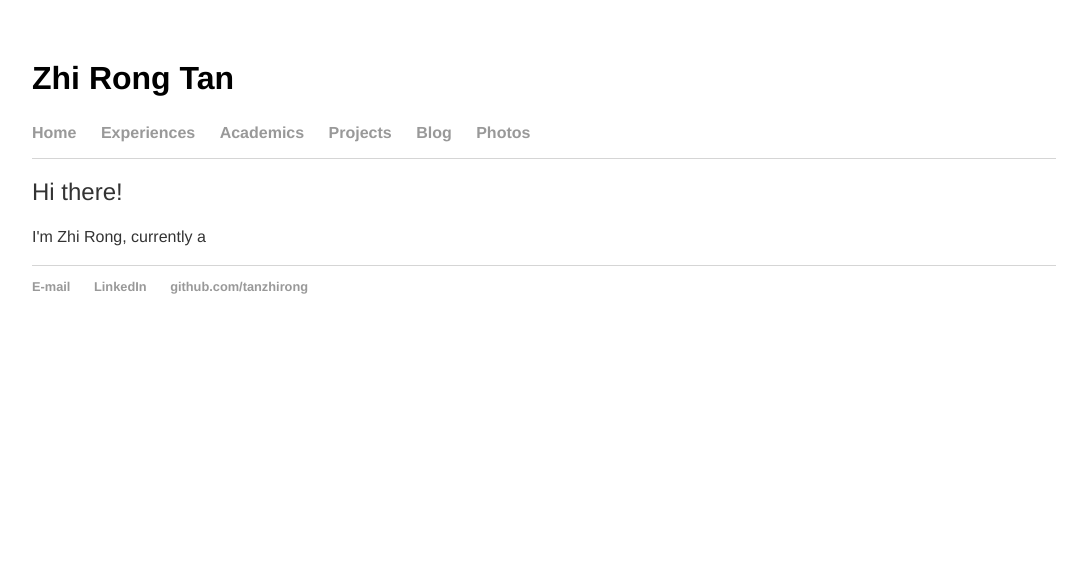
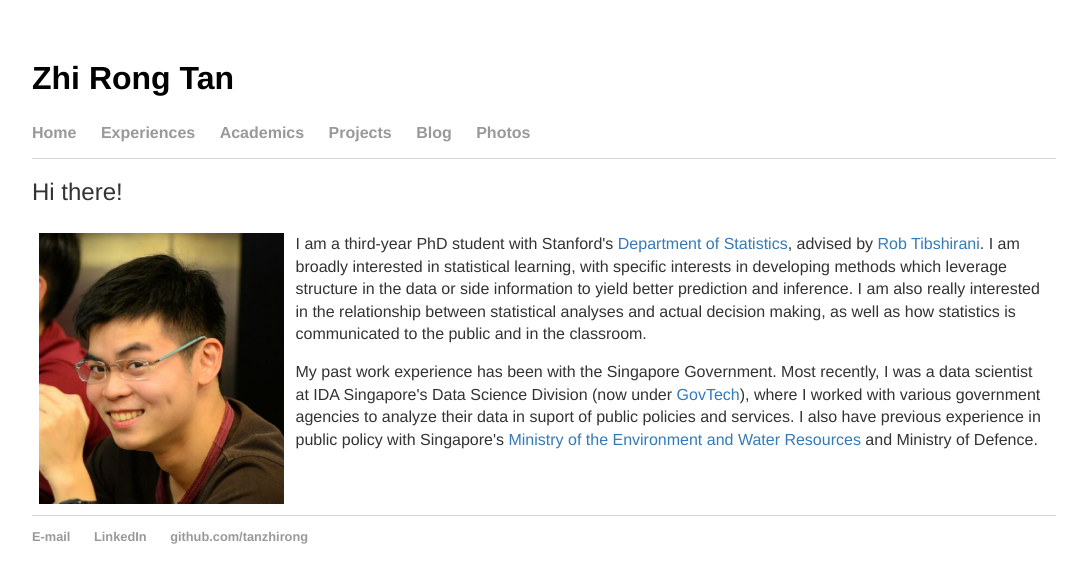
Before and after one commit to tanzhirong/tanzhirong.github.io, a Jekyll site: the page built from index.html, in a window 1280 px wide. Shown: the top 583 px of the page, without its empty margins (96-1168 px from the left). Built offline with Jekyll 4.4.1, drawn with Linux system fonts in a browser that asks for light colours.

Commit message:
Update index.html

```diff
--- a/index.html
+++ b/index.html
@@ -2,7 +2,24 @@
 layout: default
 title: Zhi Rong Tan
 ---
-<div class="blurb">
-	<h2>Hi there!</h2>
-	<p>I'm Zhi Rong, currently a <a href="/about"></a></p>
-</div><!-- /.blurb -->
+<div class="container">
+	<h2>Hi there! </h2>
+	    <table>
+  <tbody><tr>
+    <td width="25%">
+      <div>
+        <img position="absolute" margin="auto" width="100%" src="images/me.png">
+      </div>
+    </td>
+    <td>
+      <div id="blurb">
+	<p>I am a third-year PhD student with Stanford's <a target="_blank" href="https://statistics.stanford.edu/">Department of Statistics</a>, advised by <a target="_blank" href="https://statweb.stanford.edu/~tibs/">Rob Tibshirani</a>. I am broadly interested in statistical learning, with specific interests in developing methods which leverage structure in the data or side information to yield better prediction and inference. I am also really interested in the relationship between statistical analyses and actual decision making, as well as how statistics is communicated to the public and in the classroom.</p>
+
+	<p>My past work experience has been with the Singapore Government. Most recently, I was a data scientist at IDA Singapore's Data Science Division (now under <a target="_blank" href="https://www.tech.gov.sg/">GovTech</a>), where I worked with various government agencies to analyze their data in suport of public policies and services. I also have previous experience in public policy with Singapore's <a target="_blank" href="http://www.mewr.gov.sg/">Ministry of the Environment and Water Resources</a> and Ministry of Defence.</p>
+      </div><!-- /.blurb -->
+    </td>
+  </tr>
+</tbody></table>
+
+
+	  </div>
```
